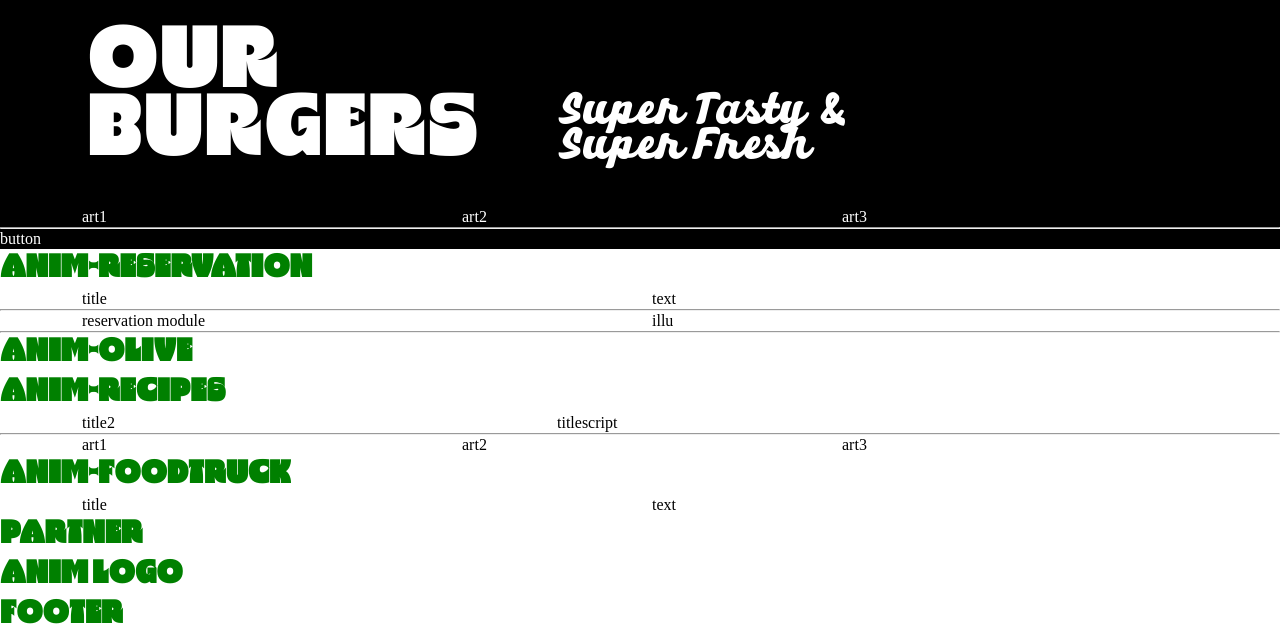
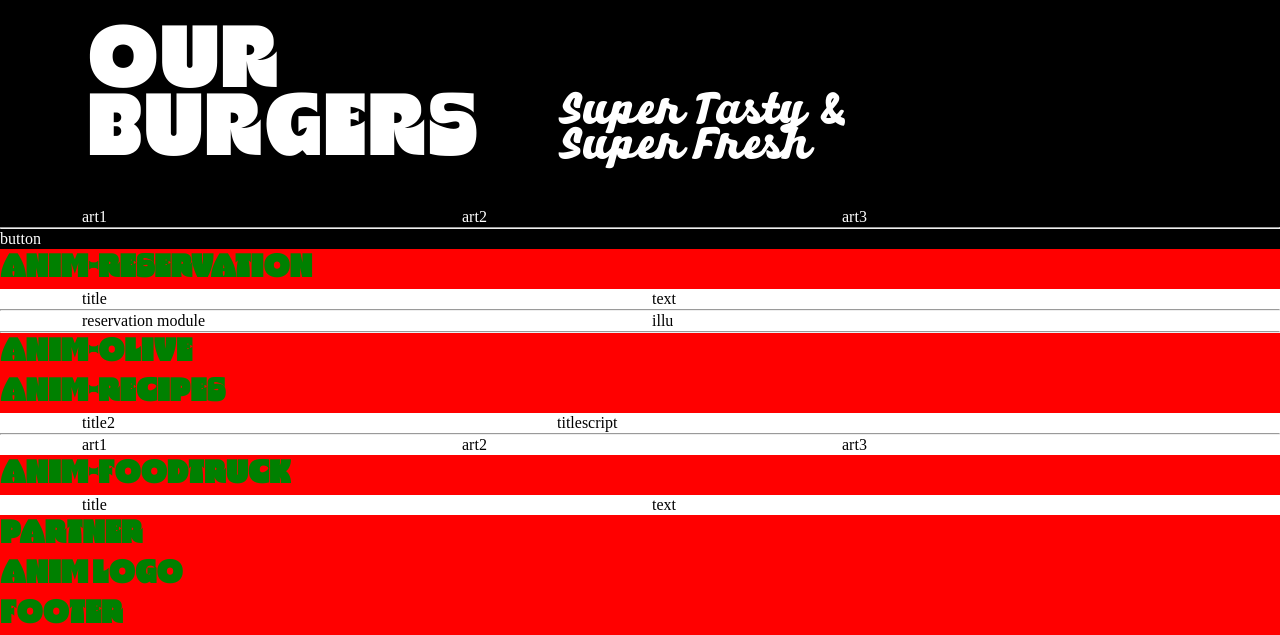
Before and after one commit to thomasrouiller/colasburger, a website built with Parcel: page src/index.html in a window 1280 px wide. Shown: the part 725-1360 px from the top of the page. Built offline with nearby package versions, Linux system fonts and the light colour scheme.

Commit message:
idk run build marche pas ça me gave

```diff
--- a/src/scss/main.scss
+++ b/src/scss/main.scss
@@ -55,6 +55,7 @@ video {
 h1 {
   font-family: "hubdisplay";
   color: green;
+  background-color: red;
 }
 
 .row {
@@ -66,7 +67,7 @@ h1 {
 header {
   position: sticky;
   top: 0px;
-  z-index: 1;
+  z-index: 2;
 }
 
 .container-nav {
@@ -206,7 +207,7 @@ header {
   color: var(--white);
   font-size: 38px;
   white-space: nowrap;
-  animation: scrollTxt2 12.5s linear infinite;
+  animation: scrollTxt2 15s linear infinite;
 }
 
 @keyframes scrollTxt2 {
@@ -317,6 +318,13 @@ header {
   }
 }
 
+@media (max-width: 500px) {
+  .burgers-title {
+    font-size: 66px;
+    line-height: 52px;
+  }
+}
+
 .burgers-text {
   font-family: "hubscript";
   font-size: 46px;
```
Also changed, not shown: 2 other files.
